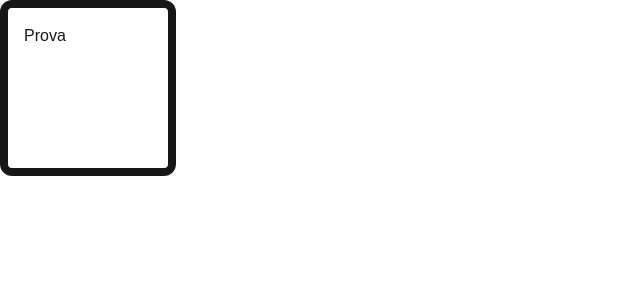
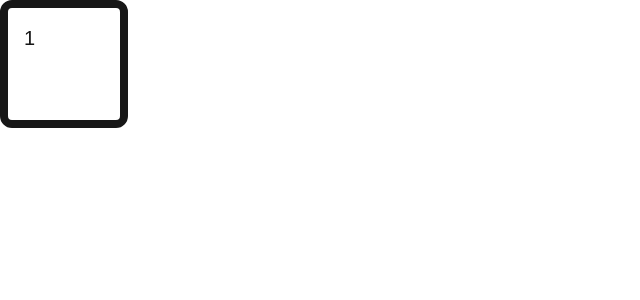
Before and after one commit to samueldebenedictis/tesi, a Next.js app: page / in a window 1280 px wide. Shown: the top 300 px of the page, without its empty margins (0-640 px from the left). Built offline with nearby package versions, Linux system fonts and the light colour scheme.

Commit message:
feat: wip square and board components

```diff
--- /dev/null
+++ b/src/app/components/board.tsx
@@ -0,0 +1,6 @@
+import type { Square } from "@/model/square";
+
+type BoardProps = {
+  boardsize: number;
+  squares: Square[];
+};
--- a/src/app/components/square.tsx
+++ b/src/app/components/square.tsx
@@ -1,5 +1,11 @@
-export default function Square() {
+type SquareProps = {
+  number: number;
+};
+
+export default function Square(props: SquareProps) {
   return (
-    <div className="rounded-xl box-content size-32 border-8 p-4">Prova</div>
+    <div className="rounded-xl size-32 border-8 p-4 text-xl">
+      {props.number}
+    </div>
   );
 }
--- a/src/app/page.tsx
+++ b/src/app/page.tsx
@@ -1,5 +1,5 @@
 import Square from "./components/square";
 
 export default function Home() {
-  return Square();
+  return Square({ number: 1 });
 }
```
